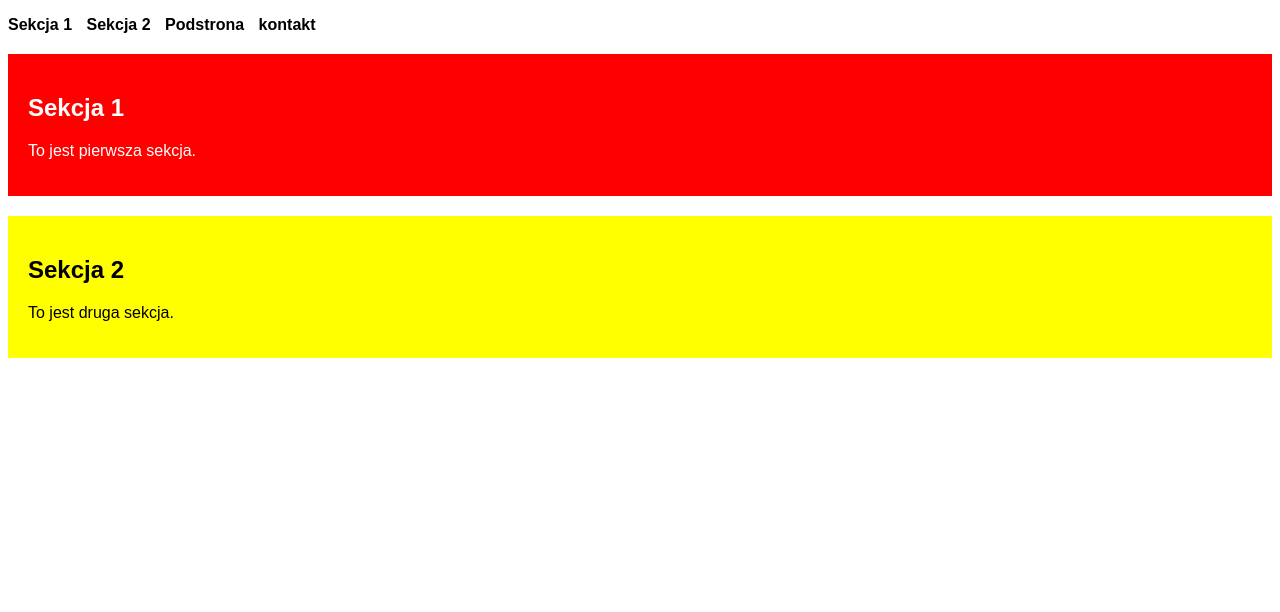
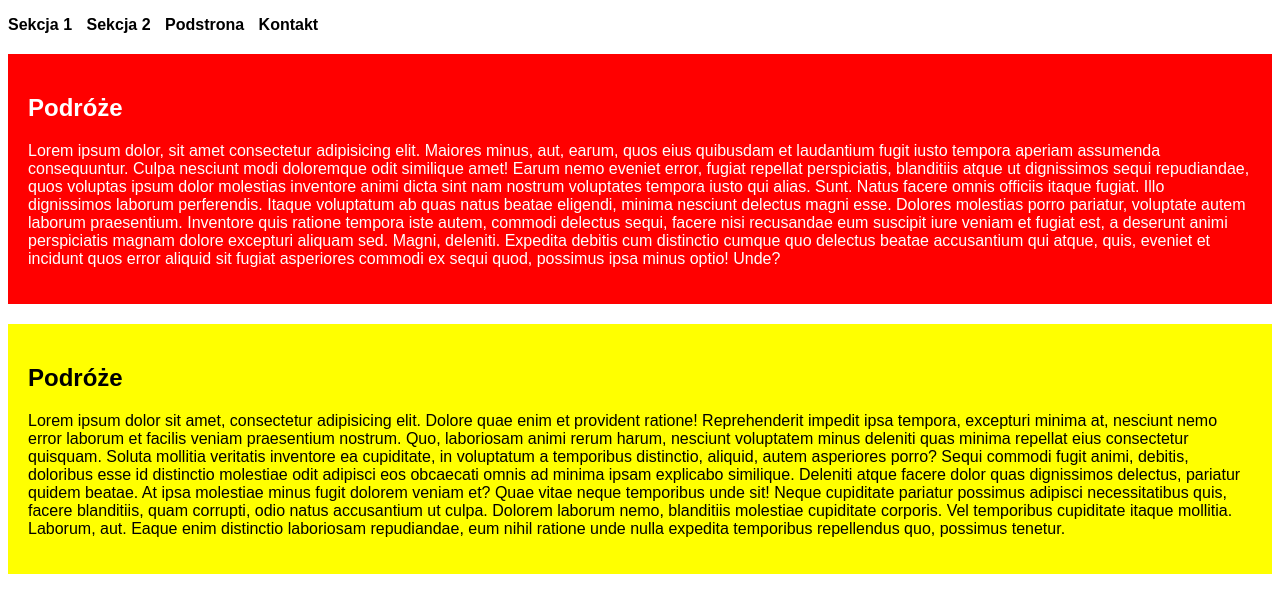
Before and after one commit to bartlomiejB1Izsti/lekcja, a plain HTML site: page index.html in a window 1280 px wide. Drawn offline with Linux system fonts and the light colour scheme.

Commit message:
Dodanie treści do stron

```diff
--- a/index.html
+++ b/index.html
@@ -4,7 +4,7 @@
     <meta charset="UTF-8" />
     <meta http-equiv="X-UA-Compatible" content="IE=edge" />
     <meta name="viewport" content="width=device-width, initial-scale=1.0" />
-    <title>Spuchostrona</title>
+    <title>Strona główna</title>
     <link rel="stylesheet" href="styles.css" />
   </head>
 
@@ -15,17 +15,25 @@
           <li><a href="#sekcja1">Sekcja 1</a></li>
           <li><a href="#sekcja2">Sekcja 2</a></li>
           <li><a href="podstrona.html">Podstrona</a></li>
-          <li><a href="kontakt.html">kontakt</a></li>
+          <li><a href="kontakt.html">Kontakt</a></li>
         </ul>
       </nav>
     </header>
     <section class="sekcja1">
-      <h2>Sekcja 1</h2>
-      <p>To jest pierwsza sekcja.</p>
+      <h2>Podróże</h2>
+      <p>Lorem ipsum dolor, sit amet consectetur adipisicing elit. Maiores minus, aut, earum, quos eius quibusdam et laudantium fugit iusto tempora aperiam assumenda consequuntur. Culpa nesciunt modi doloremque odit similique amet!
+      Earum nemo eveniet error, fugiat repellat perspiciatis, blanditiis atque ut dignissimos sequi repudiandae, quos voluptas ipsum dolor molestias inventore animi dicta sint nam nostrum voluptates tempora iusto qui alias. Sunt.
+      Natus facere omnis officiis itaque fugiat. Illo dignissimos laborum perferendis. Itaque voluptatum ab quas natus beatae eligendi, minima nesciunt delectus magni esse. Dolores molestias porro pariatur, voluptate autem laborum praesentium.
+      Inventore quis ratione tempora iste autem, commodi delectus sequi, facere nisi recusandae eum suscipit iure veniam et fugiat est, a deserunt animi perspiciatis magnam dolore excepturi aliquam sed. Magni, deleniti.
+      Expedita debitis cum distinctio cumque quo delectus beatae accusantium qui atque, quis, eveniet et incidunt quos error aliquid sit fugiat asperiores commodi ex sequi quod, possimus ipsa minus optio! Unde?</p>
     </section>
     <section class="sekcja2">
-      <h2>Sekcja 2</h2>
-      <p>To jest druga sekcja.</p>
+      <h2>Podróże</h2>
+      <p>Lorem ipsum dolor sit amet, consectetur adipisicing elit. Dolore quae enim et provident ratione! Reprehenderit impedit ipsa tempora, excepturi minima at, nesciunt nemo error laborum et facilis veniam praesentium nostrum.
+      Quo, laboriosam animi rerum harum, nesciunt voluptatem minus deleniti quas minima repellat eius consectetur quisquam. Soluta mollitia veritatis inventore ea cupiditate, in voluptatum a temporibus distinctio, aliquid, autem asperiores porro?
+      Sequi commodi fugit animi, debitis, doloribus esse id distinctio molestiae odit adipisci eos obcaecati omnis ad minima ipsam explicabo similique. Deleniti atque facere dolor quas dignissimos delectus, pariatur quidem beatae.
+      At ipsa molestiae minus fugit dolorem veniam et? Quae vitae neque temporibus unde sit! Neque cupiditate pariatur possimus adipisci necessitatibus quis, facere blanditiis, quam corrupti, odio natus accusantium ut culpa.
+      Dolorem laborum nemo, blanditiis molestiae cupiditate corporis. Vel temporibus cupiditate itaque mollitia. Laborum, aut. Eaque enim distinctio laboriosam repudiandae, eum nihil ratione unde nulla expedita temporibus repellendus quo, possimus tenetur.</p>
     </section>
   </body>
 </html>
```
Also changed, not shown: podstrona.html (+7 -6 lines).
